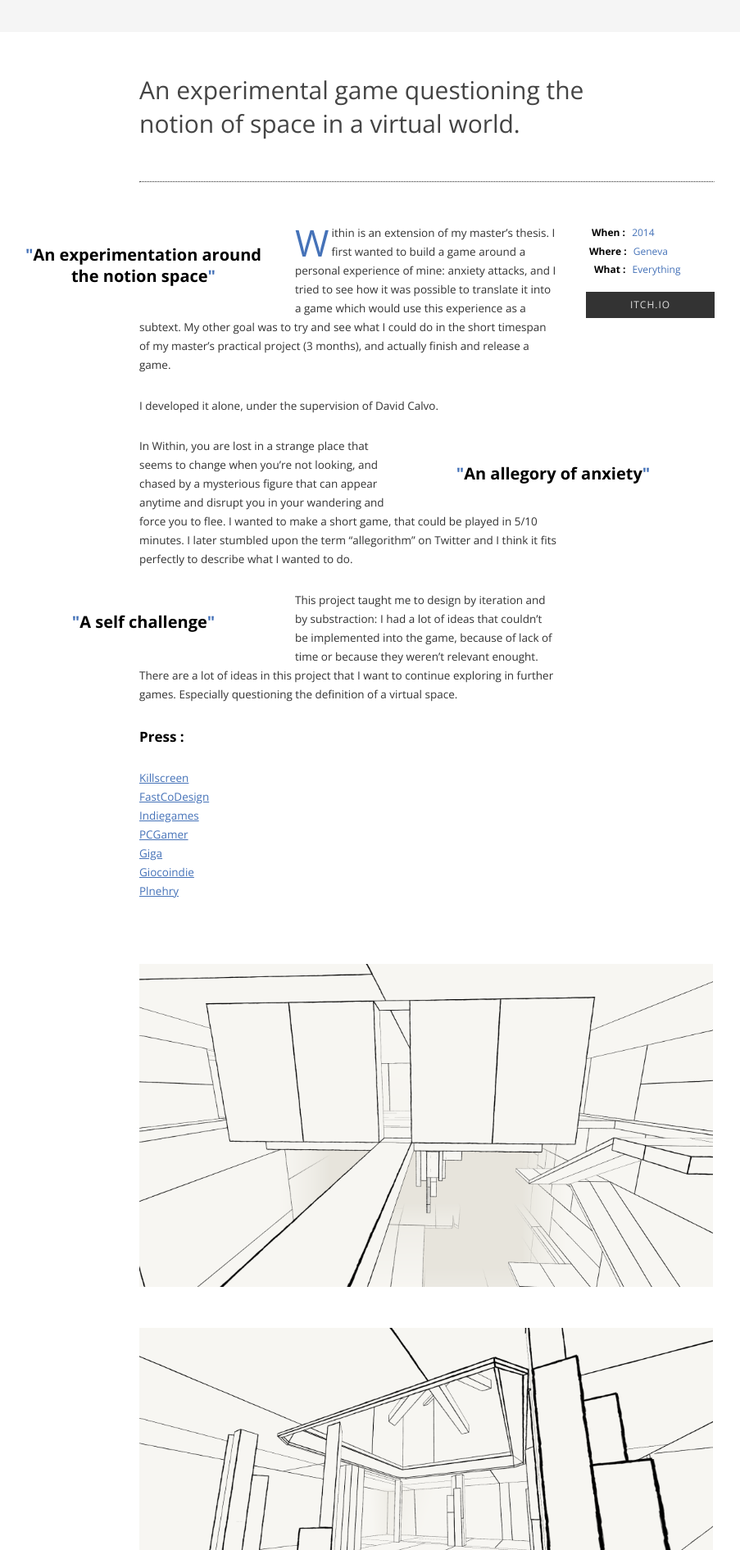
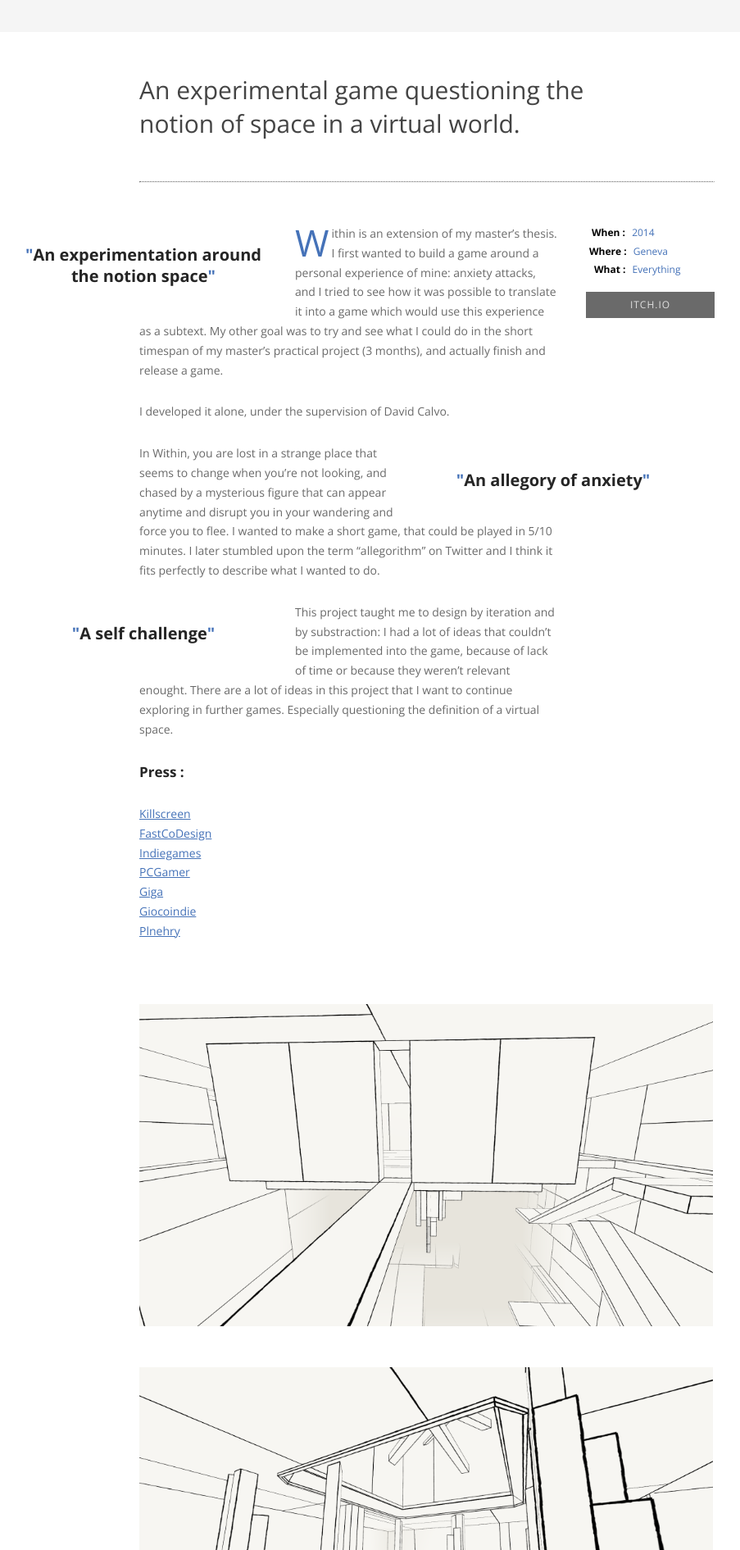
Before and after one commit to ragekit/ragekit.github.io, a Jekyll site: the page built from _posts/2014-10-10-Within.markdown, in a window 1280 px wide. Shown: the part 861-2752 px from the top of the page at 82% size, without its empty margins (94-997 px from the left). Built offline with Jekyll 4.4.1, drawn with Linux system fonts in a browser that asks for light colours.

Commit message:
change mainfontcolor and size

```diff
--- a/css/main.scss
+++ b/css/main.scss
@@ -1,6 +1,6 @@
 ---
 ---
-$dark-gray: #333333 ;
+$dark-gray: #6A6A6A ;
 
 $menuNotSelected : #fff;
 $menuNotSelectedColor : #000;
@@ -13,8 +13,8 @@ $hover : #E5E5E5;
 $menuSelected : $hover;
 $mainFont : "Open Sans";
 $titleFont : "Roboto Slab";
-$mainTextSize : 13.5px;
-
+$mainTextSize : 14px;
+$bigdarkgray : #252525;
 $headerColor : #F5F5F5;
 
 body{
@@ -388,6 +388,7 @@ div.mainText{
     font-weight:600;
     padding:5px;
     transition: all .3s;
+    color:$bigdarkgray;
   }
 
   h3:hover,h4:hover{
@@ -414,6 +415,7 @@ div.mainText{
   h5{
     font-weight:bold;
     font-size:17px;
+    color: $bigdarkgray;
   //  text-decoration:underline;
   }
 }
```
